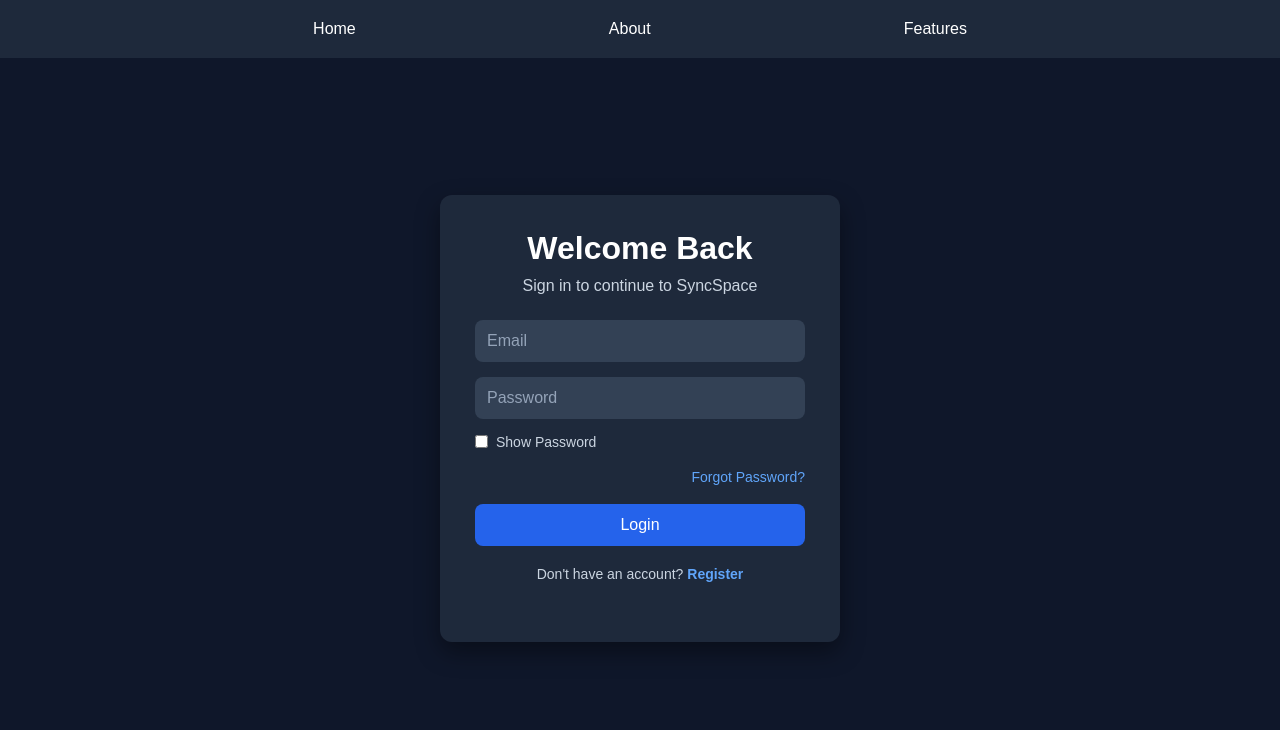
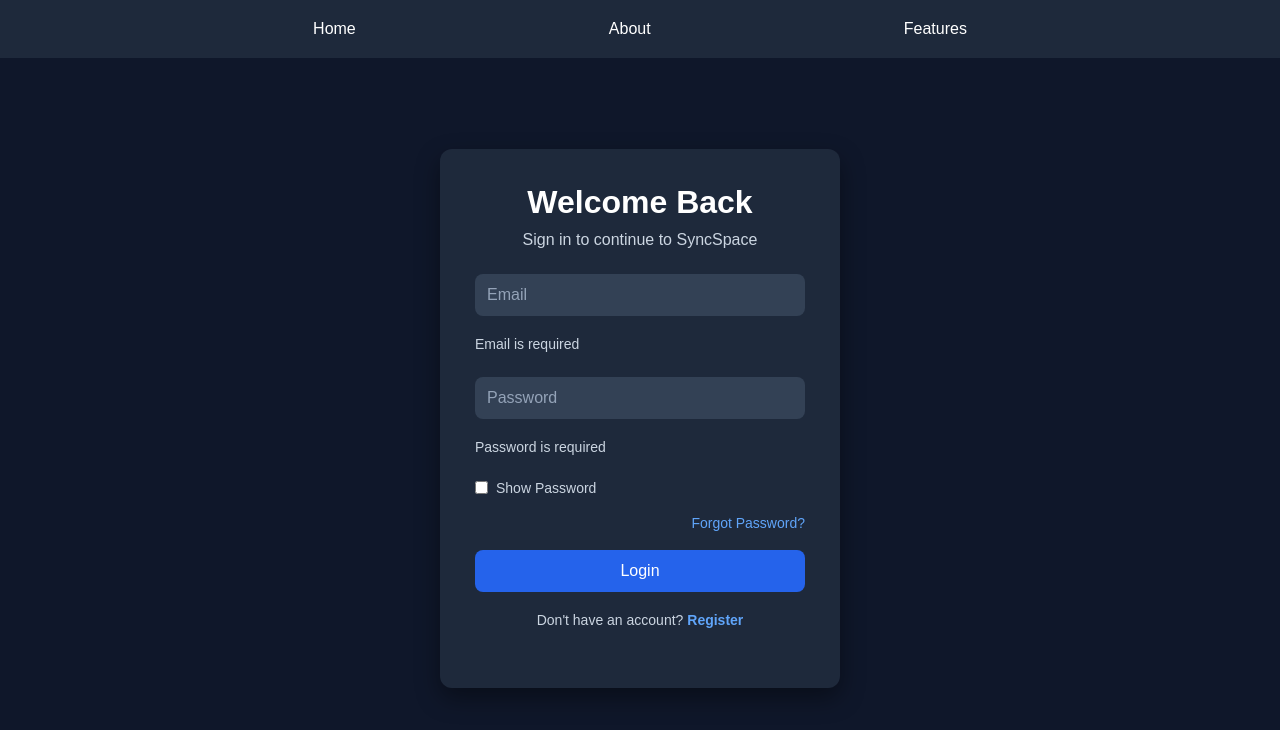
Before and after one commit to chandancoder-dev/syncspace-team14, a React (Vite) app in the folder client/: page /login in a window 1280 px wide. Both pictures are taken after a click on the button "Login". Shown: the top 730 px of the page. Built offline with nearby package versions, Linux system fonts and the light colour scheme.

Commit message:
feat: add login form validation

```diff
--- a/client/src/components/Login.jsx
+++ b/client/src/components/Login.jsx
@@ -3,6 +3,36 @@ import { useState } from "react";
 
 function Login() {
     const [showPassword, setShowPassword] = useState(false);
+
+    const [email, setEmail] = useState("");
+    const [password, setPassword] = useState("");
+
+    const [emailError, setEmailError] = useState("");
+    const [passwordError, setPasswordError] = useState("");
+
+    const handleLogin = () => {
+        setEmailError("");
+        setPasswordError("");
+
+        let isValid = true;
+
+        if (email.trim() === "") {
+            setEmailError("Email is required");
+            isValid = false;
+        } else if (!/\S+@\S+\.\S+/.test(email)) {
+            setEmailError("Please enter a valid email address");
+            isValid = false;
+        }
+
+        if (password.trim() === "") {
+            setPasswordError("Password is required");
+            isValid = false;
+        }
+
+        if (isValid) {
+            alert("Login Successful! (Backend will be connected later)");
+        }
+    };
 
     return (
         <div className="login-container">
@@ -14,12 +44,24 @@ function Login() {
                 <input
                     type="email"
                     placeholder="Email"
+                    value={email}
+                    onChange={(e) => setEmail(e.target.value)}
                 />
+
+                {emailError && (
+                    <p className="error-message">{emailError}</p>
+                )}
 
                 <input
                     type={showPassword ? "text" : "password"}
                     placeholder="Password"
+                    value={password}
+                    onChange={(e) => setPassword(e.target.value)}
                 />
+
+                {passwordError && (
+                    <p className="error-message">{passwordError}</p>
+                )}
 
                 <div className="show-password">
                     <input
@@ -37,7 +79,9 @@ function Login() {
                     <a href="#">Forgot Password?</a>
                 </div>
 
-                <button>Login</button>
+                <button onClick={handleLogin}>
+                    Login
+                </button>
 
                 <p className="register-text">
                     Don't have an account?{" "}
--- a/client/src/styles/login.css
+++ b/client/src/styles/login.css
@@ -154,3 +154,10 @@
     }
 
 }
+.error-message {
+    color: #ff4d4f;
+    font-size: 14px;
+    margin-top: 5px;
+    margin-bottom: 10px;
+    text-align: left;
+}
```
